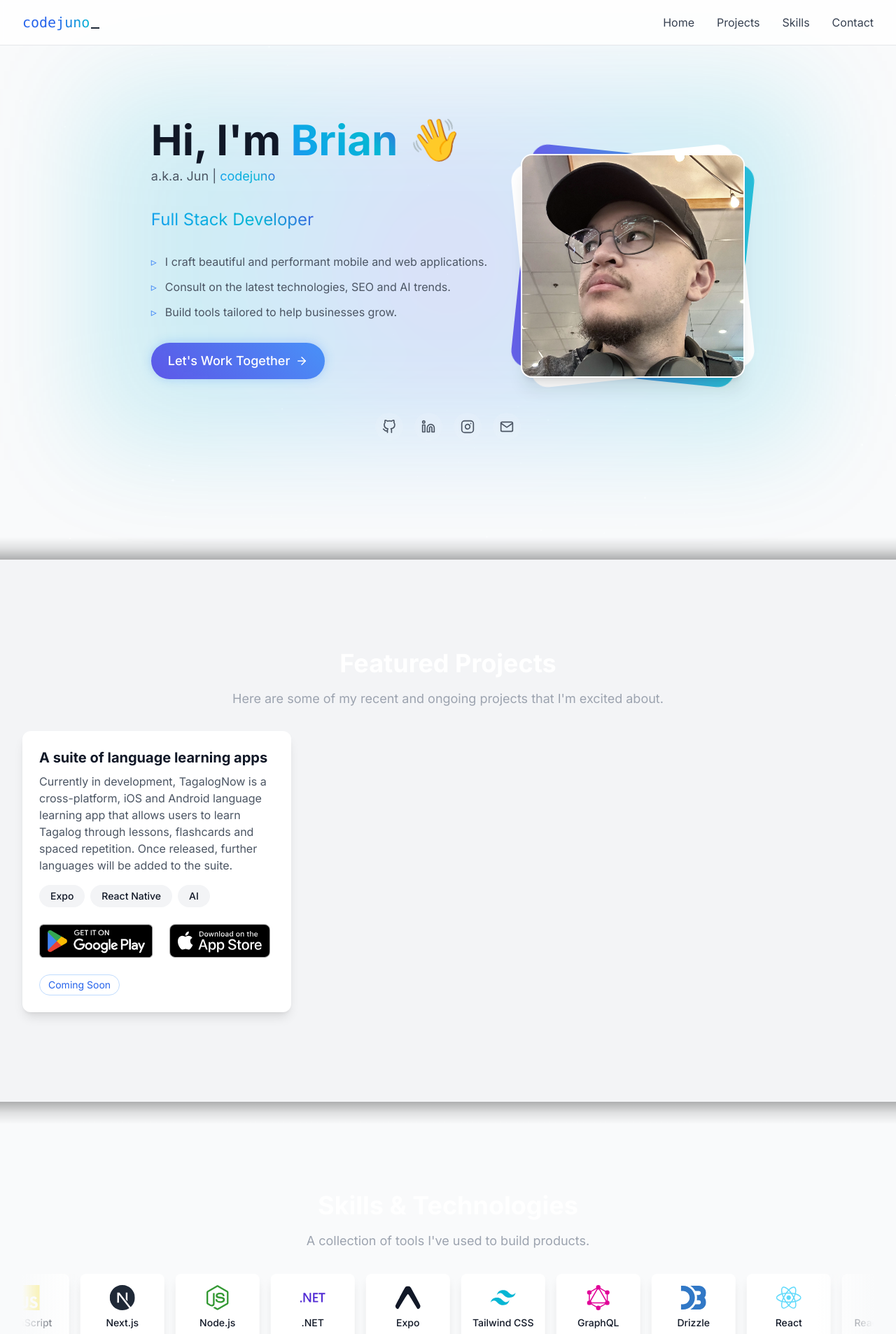
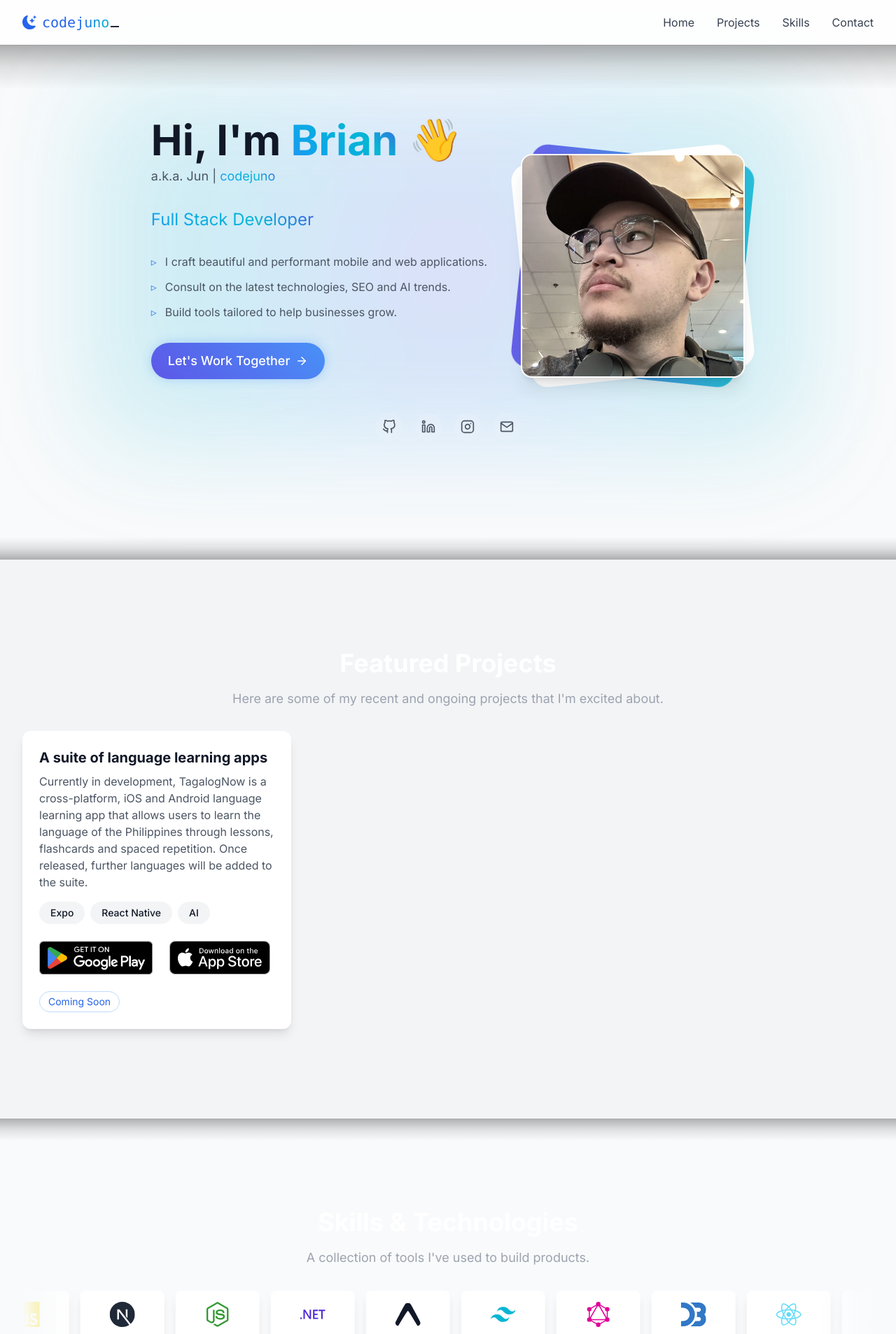
Before and after one commit to code-juno/code-juno-web, a Next.js app: page / in a window 1280 px wide. Shown: the top 1907 px of the page at 70% size. Built offline with nearby package versions, Linux system fonts and the light colour scheme.

Commit message:
nicer styling and icon in the header

```diff
--- a/app/components/Navbar.tsx
+++ b/app/components/Navbar.tsx
@@ -4,6 +4,8 @@ import { useState, useRef, useEffect } from "react";
 import Link from "next/link";
 import { motion } from "framer-motion";
 import { FiMenu, FiX } from "react-icons/fi";
+import { BsFillMoonStarsFill } from "react-icons/bs";
+
 import { SECTION_IDS } from "@/constants";
 import styles from "@/components/sections/shared.module.css";
 
@@ -42,7 +44,11 @@ export default function Navbar() {
     >
       <div className="max-w-7xl mx-auto px-4 sm:px-6 lg:px-8 z-50">
         <div className="flex items-center justify-between h-16">
-          <Link href="/" className="font-mono text-xl relative group">
+          <Link
+            href="/"
+            className="font-mono text-xl relative group flex items-center"
+          >
+            <BsFillMoonStarsFill className="text-blue-600 dark:text-blue-400 mr-2" />
             <span className="text-blue-600 dark:text-blue-400">code</span>
             <span className="bg-gradient-to-r from-blue-600 to-cyan-500 bg-clip-text text-transparent">
               juno
@@ -99,6 +105,8 @@ export default function Navbar() {
           ))}
         </div>
       </motion.div>
+
+      <div className="h-16 bg-gradient-to-b to-transparent from-black/30 via-black/10 absolute top-16 left-0 right-0 z-50" />
     </motion.nav>
   );
 }
--- a/app/components/sections/ProjectsSection.module.css
+++ b/app/components/sections/ProjectsSection.module.css
@@ -5,26 +5,13 @@
 .projectsSection::before,
 .projectsSection::after {
   content: "";
-  @apply absolute left-0 right-0 h-32;
-  pointer-events: none;
+  @apply absolute left-0 right-0 h-8 pointer-events-none;
 }
 
 .projectsSection::before {
-  @apply top-0 -mt-8 h-8;
-  background: linear-gradient(
-    to bottom,
-    transparent 0%,
-    rgba(0, 0, 0, 0.1) 50%,
-    rgba(0, 0, 0, 0.3) 100%
-  );
+  @apply top-0 -mt-8 bg-gradient-to-b from-transparent to-black/30 via-black/10;
 }
 
 .projectsSection::after {
-  @apply bottom-0 -mb-8 h-8;
-  background: linear-gradient(
-    to top,
-    transparent,
-    rgba(0, 0, 0, 0.1) 50%,
-    rgba(0, 0, 0, 0.3) 100%
-  );
+  @apply bottom-0 -mb-8 bg-gradient-to-t from-transparent to-black/30 via-black/10;
 }
--- a/app/components/sections/ProjectsSection.tsx
+++ b/app/components/sections/ProjectsSection.tsx
@@ -23,7 +23,7 @@ const projects: Project[] = [
   {
     title: "A suite of language learning apps",
     description:
-      "Currently in development, TagalogNow is a cross-platform, iOS and Android language learning app that allows users to learn Tagalog through lessons, flashcards and spaced repetition. Once released, further languages will be added to the suite.",
+      "Currently in development, TagalogNow is a cross-platform, iOS and Android language learning app that allows users to learn the language of the Philippines through lessons, flashcards and spaced repetition. Once released, further languages will be added to the suite.",
     technologies: ["Expo", "React Native", "AI"],
     androidUrl: "#",
     iosUrl: "#",
```
